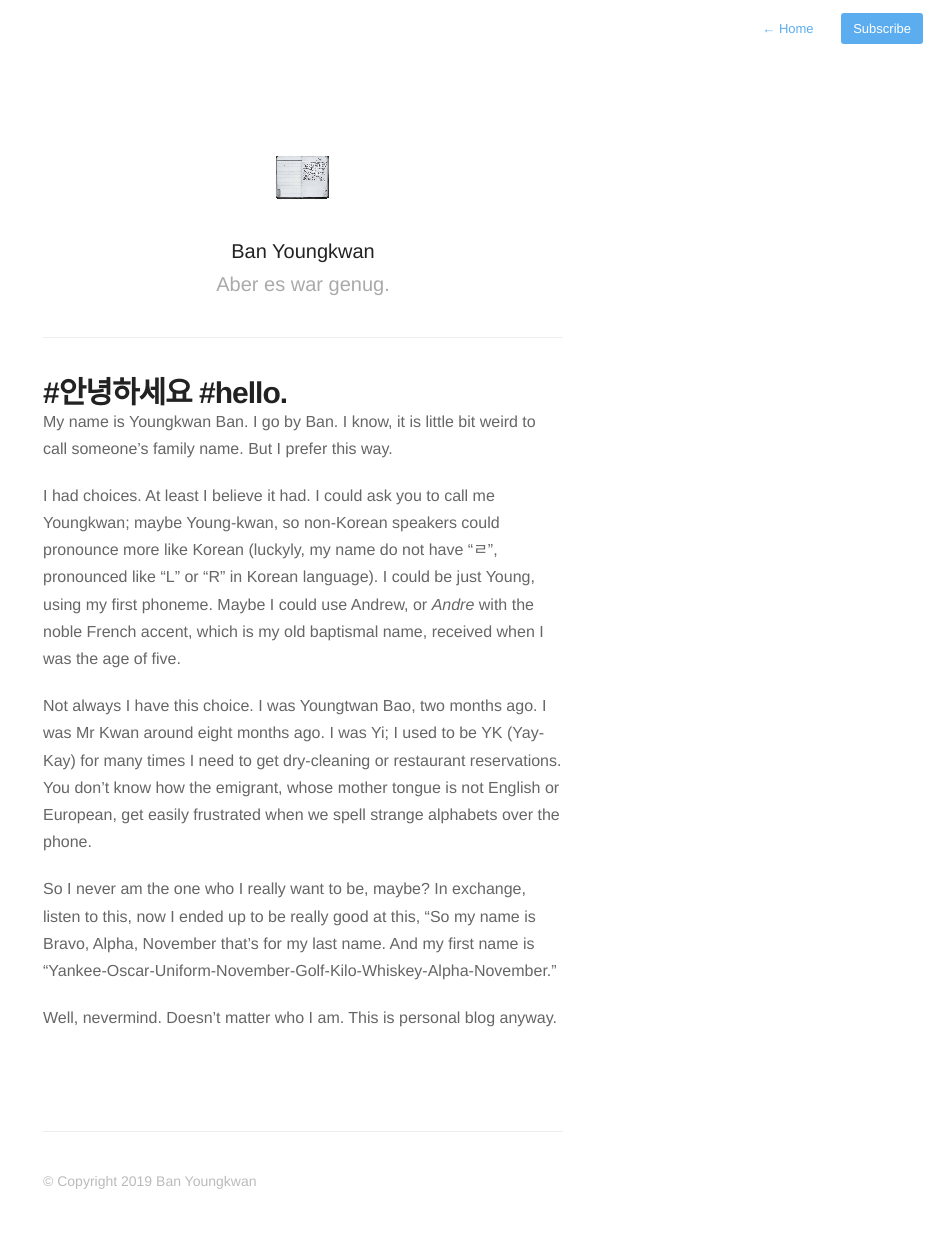
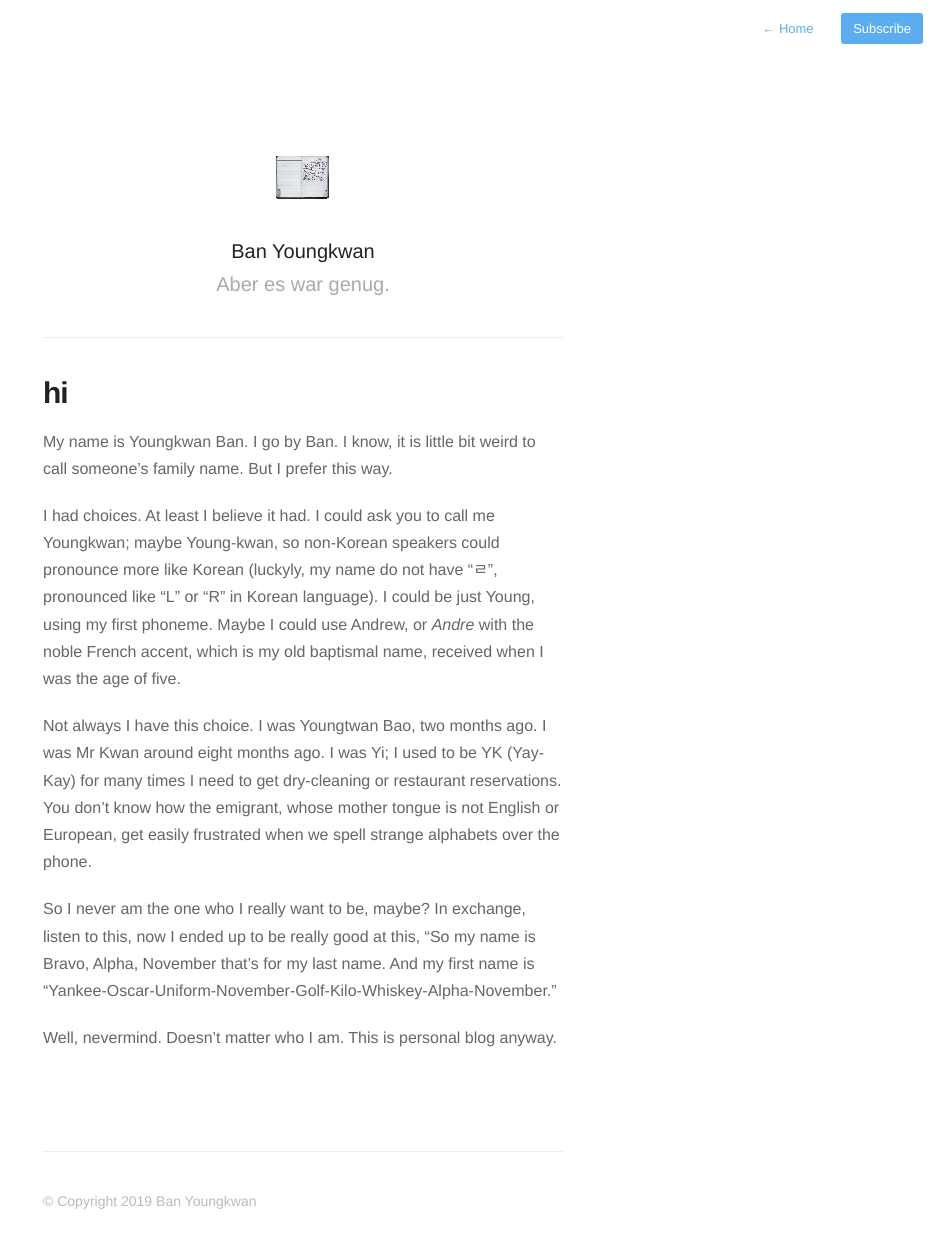
Before and after one commit to banyoungkwan/banyoungkwan, a Jekyll site: the page built from about.md, in a window 1280 px wide. Shown: the whole page, without its empty margins (337-1280 px from the left). Built offline with Jekyll 4.4.1, drawn with Linux system fonts in a browser that asks for light colours; nearby versions of some CDN libraries.

Commit message:
Update about.md

```diff
--- a/about.md
+++ b/about.md
@@ -3,9 +3,9 @@ title: about
 permalink: about/
 profile: true
 ---
-# #안녕하세요 #hello.
-
-
+<p></p>
+# hi
+<p></p>
 My name is Youngkwan Ban. I go by Ban. I know, it is little bit weird to call someone’s family name. But I prefer this way.
 
 I had choices. At least I believe it had. I could ask you to call me Youngkwan; maybe Young-kwan, so non-Korean speakers could pronounce more like Korean (luckyly, my name do not have “ㄹ", pronounced like "L" or "R” in Korean language). I could be just Young, using my first phoneme. Maybe I could use Andrew, or _Andre_ with the noble French accent, which is my old baptismal name, received when I was the age of five.
```
